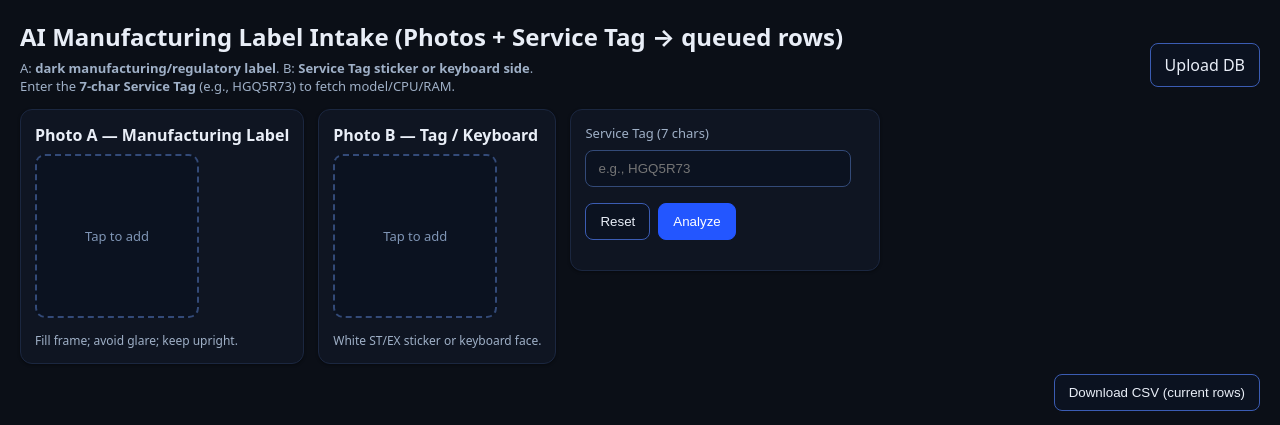
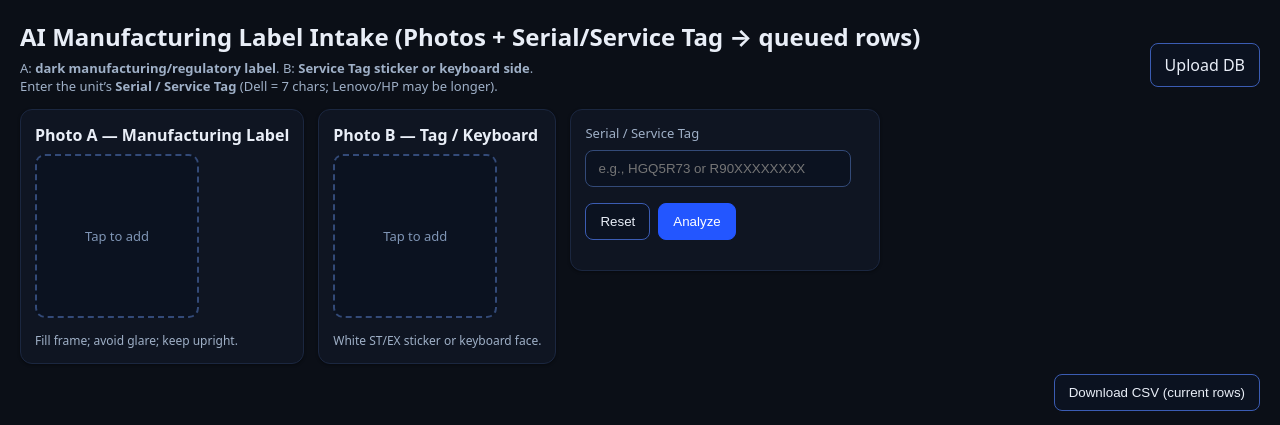
Before and after one commit to manni-1974/itaddetails-ap, a Flask app: template templates/index.html in a window 1280 px wide. Shown: the top 425 px of the page. Run offline with Flask 3, Linux system fonts and the light colour scheme; the template is opened without the code that fills it, so the values that code supplies are empty.

Commit message:
Update index.html: longer serial support + OEM-friendly UI

```diff
--- a/templates/index.html
+++ b/templates/index.html
@@ -42,9 +42,7 @@
     padding:6px 8px;
     font-size:14px;
   }
-  .actions{
-    display:flex;align-items:center;justify-content:space-between;margin-top:10px;margin-bottom:6px
-  }
+  .actions{display:flex;align-items:center;justify-content:space-between;margin-top:10px;margin-bottom:6px}
   .linkbtn{padding:10px 14px;border-radius:8px;border:1px solid #3b5cb3;background:#0b1220;color:#e9eef7;cursor:pointer;text-decoration:none;display:inline-block}
   .linkbtn:hover{transform:translateY(-1px)}
 </style>
@@ -52,13 +50,12 @@
 <body>
   <div style="display:flex;align-items:center;justify-content:space-between;gap:12px">
     <div>
-      <h2>AI Manufacturing Label Intake (Photos + Service Tag → queued rows)</h2>
+      <h2>AI Manufacturing Label Intake (Photos + Serial/Service Tag → queued rows)</h2>
       <div class="small">
         A: <b>dark manufacturing/regulatory label</b>. B: <b>Service Tag sticker or keyboard side</b>.<br>
-        Enter the <b>7-char Service Tag</b> (e.g., HGQ5R73) to fetch model/CPU/RAM.
+        Enter the unit’s <b>Serial / Service Tag</b> (Dell = 7 chars; Lenovo/HP may be longer).
       </div>
     </div>
-    <!-- NEW: link to Upload DB page -->
     <div><a class="linkbtn" href="/upload-db">Upload DB</a></div>
   </div>
 
@@ -83,8 +80,8 @@
 
     <div class="card stack" style="min-width:280px">
       <div class="stack">
-        <label for="serialInput" style="font-size:13px;color:#9fb0c7">Service Tag (7 chars)</label>
-        <input id="serialInput" type="text" maxlength="7" placeholder="e.g., HGQ5R73" autocomplete="off">
+        <label for="serialInput" style="font-size:13px;color:#9fb0c7">Serial / Service Tag</label>
+        <input id="serialInput" type="text" maxlength="30" placeholder="e.g., HGQ5R73 or R90XXXXXXXX" autocomplete="off">
       </div>
       <div style="display:flex;gap:8px;flex-wrap:wrap;margin-top:8px">
         <button id="resetBtn"   type="button">Reset</button>
@@ -121,7 +118,10 @@
 <script>
 (function(){
   function byId(id){ return document.getElementById(id); }
-  function normalizeST(v){ return (v||"").toUpperCase().replace(/[^A-Z0-9]/g,"").slice(0,7); }
+  function normalizeSerial(v){
+    // Uppercase, strip spaces, allow A–Z, 0–9, hyphen. (No 7-char clamp.)
+    return (v||"").toUpperCase().replace(/\s+/g,"").replace(/[^A-Z0-9\-]/g,"");
+  }
   function setStatus(msg, isErr=false){
     const s = byId('statusMsg'); if(!s) return;
     s.textContent = msg || "";
@@ -212,7 +212,6 @@
       setReady(j){
         tr.classList.remove('row-ghost');
 
-        // Replace text cells with editable inputs
         tdMfr.innerHTML  = ''; const inpMfr   = inputCell(j.manufacturer || '');
         tdModel.innerHTML= ''; const inpModel = inputCell((j.model_no || j.retail_model_guess || ''));
         tdSN.innerHTML   = ''; const inpSN    = inputCell(j.serial || tdSN.textContent || '');
@@ -233,8 +232,6 @@
         btn.addEventListener('click', async ()=>{
           try{
             btn.disabled = true;
-
-            // Merge edited values into payload
             const payload = Object.assign({}, j, {
               manufacturer: inpMfr.value.trim(),
               model_no:     inpModel.value.trim(),
@@ -332,8 +329,8 @@
     const serialEl      = byId('serialInput');
     const downloadBtn   = byId('downloadCsvBtn');
 
-    serialEl.addEventListener('input', ()=> {
-      serialEl.value = normalizeST(serialEl.value);
+    serialEl.addEventListener('input', ()=>{
+      serialEl.value = normalizeSerial(serialEl.value);
     });
 
     resetBtn.addEventListener('click', hardResetUI);
@@ -342,11 +339,11 @@
     analyzeBtn.addEventListener('click', async () => {
       try{
         const { fileA, fileB } = getFilesSafe();
-        const st = normalizeST(serialEl.value);
+        const st = normalizeSerial(serialEl.value);
 
-        // Keep your current validation: require ST and both photos
-        if (st.length !== 7){
-          setStatus("Enter a valid 7-char Service Tag before Analyze.", true);
+        // New validation: allow Lenovo/HP (≥5) and Dell (7 is fine).
+        if (st.length < 5){
+          setStatus("Enter a valid serial/service tag (≥ 5 characters) before Analyze.", true);
           return;
         }
         if(!(fileA.files && fileA.files[0]) || !(fileB.files && fileB.files[0])){
@@ -354,19 +351,15 @@
           return;
         }
 
-        // Capture files before clearing the UI
         const fa = fileA.files[0];
         const fb = fileB.files[0];
 
-        // Create a row immediately (queued)
         const row = addPendingRow(st);
         row.setWorking();
 
-        // Clear UI so you can immediately prepare the next unit
         hardResetUI();
         setStatus("Queued. You can add the next laptop while this analyzes.");
 
-        // Build request with captured files
         const fd = new FormData();
         fd.append('fileA', fa);
         fd.append('fileB', fb);
@@ -376,11 +369,9 @@
         const j = await r.json().catch(()=> ({}));
         if(!r.ok){ throw new Error((j && (j.detail||j.error)) || `HTTP ${r.status}`); }
 
-        // Populate row when done (editable)
         row.setReady(j);
       }catch(e){
         setStatus("Analyze failed: " + e.message, true);
-        // Add a failed row so you have a visible audit trail
         const row = addPendingRow(byId('serialInput').value || '');
         row.setFailed(e.message);
       }
```
